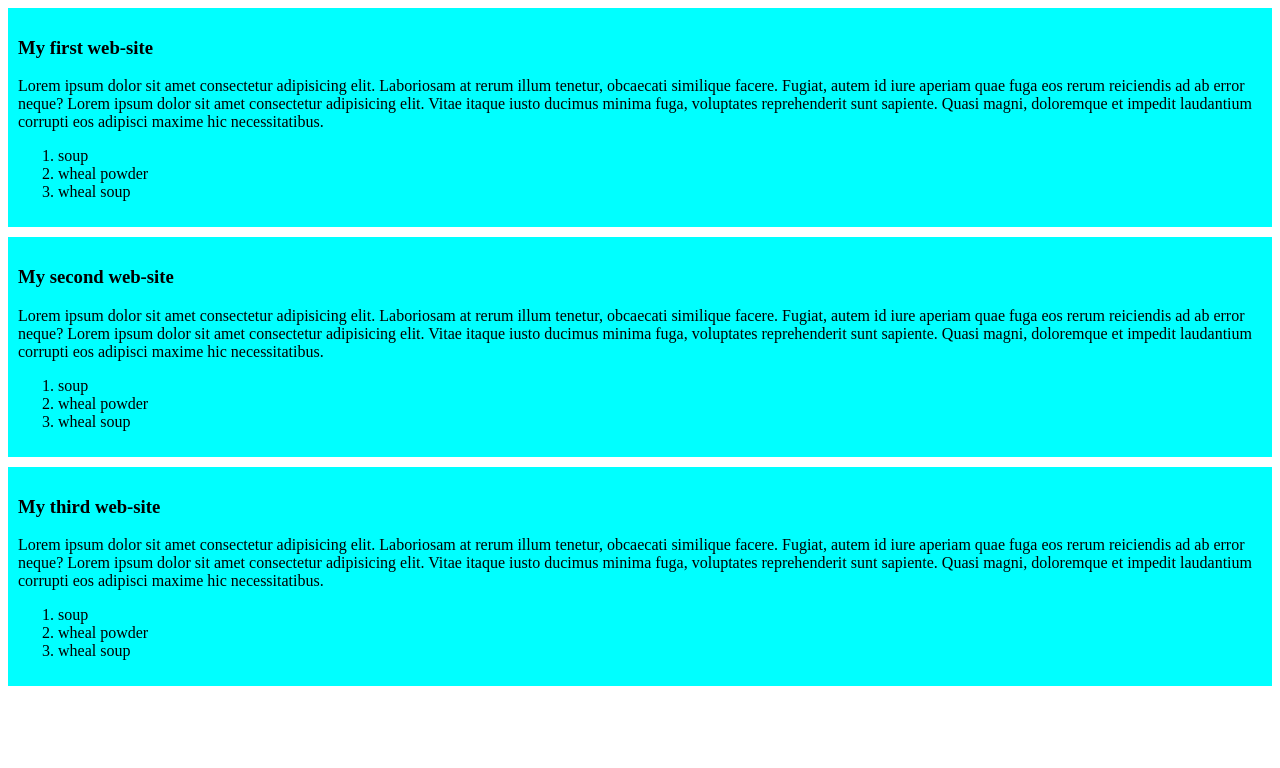
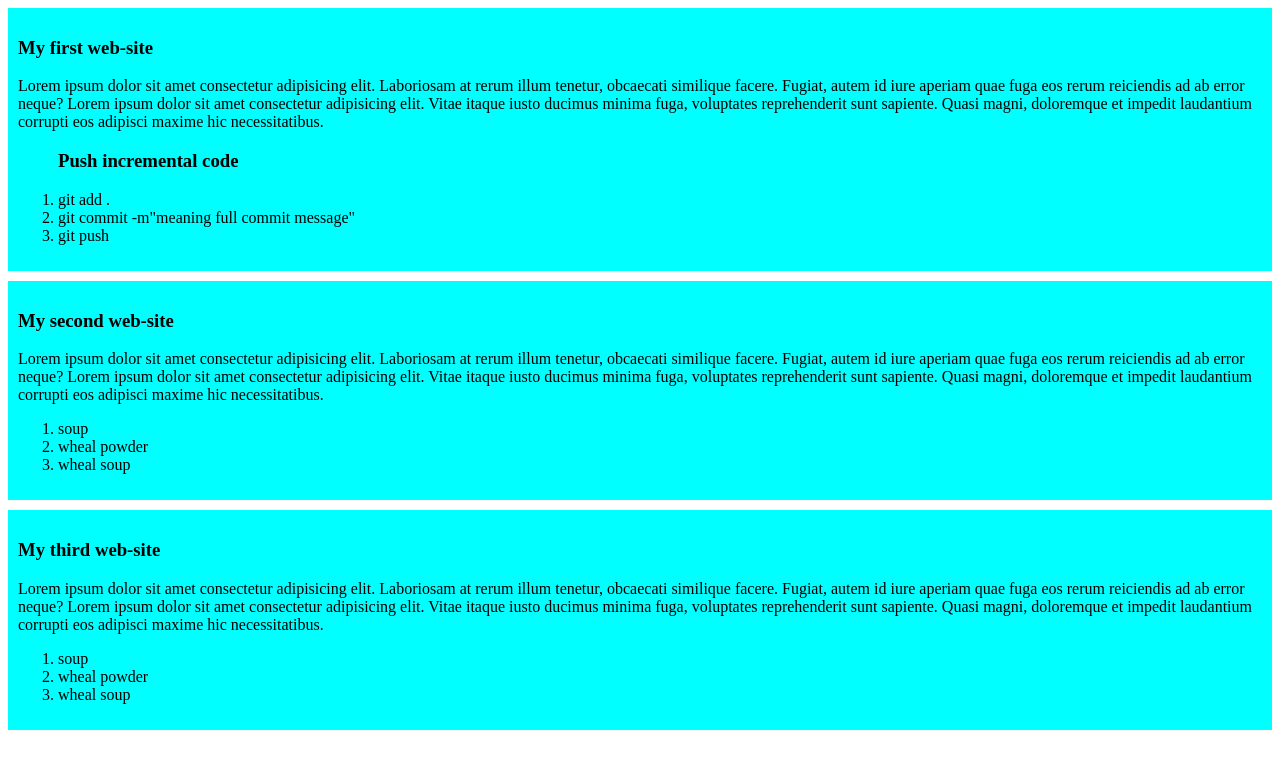
Before and after one commit to Sohad15470/my-simple-website, a plain HTML site: page index.html in a window 1280 px wide. Drawn offline with Linux system fonts and the light colour scheme.

Commit message:
added new list in first blog

```diff
--- a/index.html
+++ b/index.html
@@ -14,9 +14,10 @@
         Lorem ipsum dolor sit amet consectetur adipisicing elit. Vitae itaque iusto ducimus minima fuga, voluptates reprehenderit sunt sapiente. Quasi magni, doloremque et impedit laudantium corrupti eos adipisci maxime hic necessitatibus.
     </p>
     <ol>
-        <li>soup</li>
-        <li>wheal powder</li>
-        <li>wheal soup</li>
+        <h3>Push incremental code</h3>
+        <li>git add .</li>
+        <li>git commit -m"meaning full commit message"</li>
+        <li>git push</li>
     </ol>
    </div>
    <div>
```
